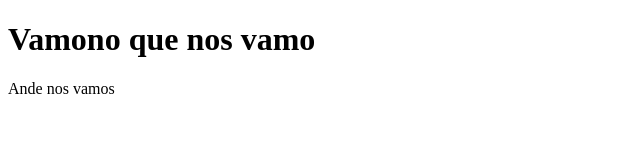
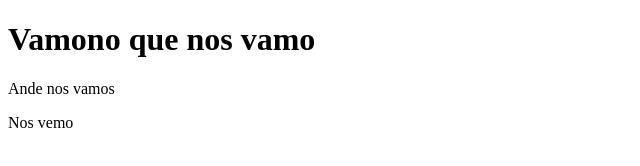
Before and after one commit to Jomari94/test, a plain HTML site: page index.html in a window 1280 px wide. Shown: the full height of the page, 0-640 px from the left. Drawn offline with Linux system fonts and the light colour scheme.

Commit message:
Añado una linea

```diff
--- a/index.html
+++ b/index.html
@@ -7,5 +7,6 @@
     <body>
         <h1>Vamono que nos vamo</h1>
 	<p>Ande nos vamos<p>
+        <p>Nos vemo</p>
     </body>
 </html>
```
